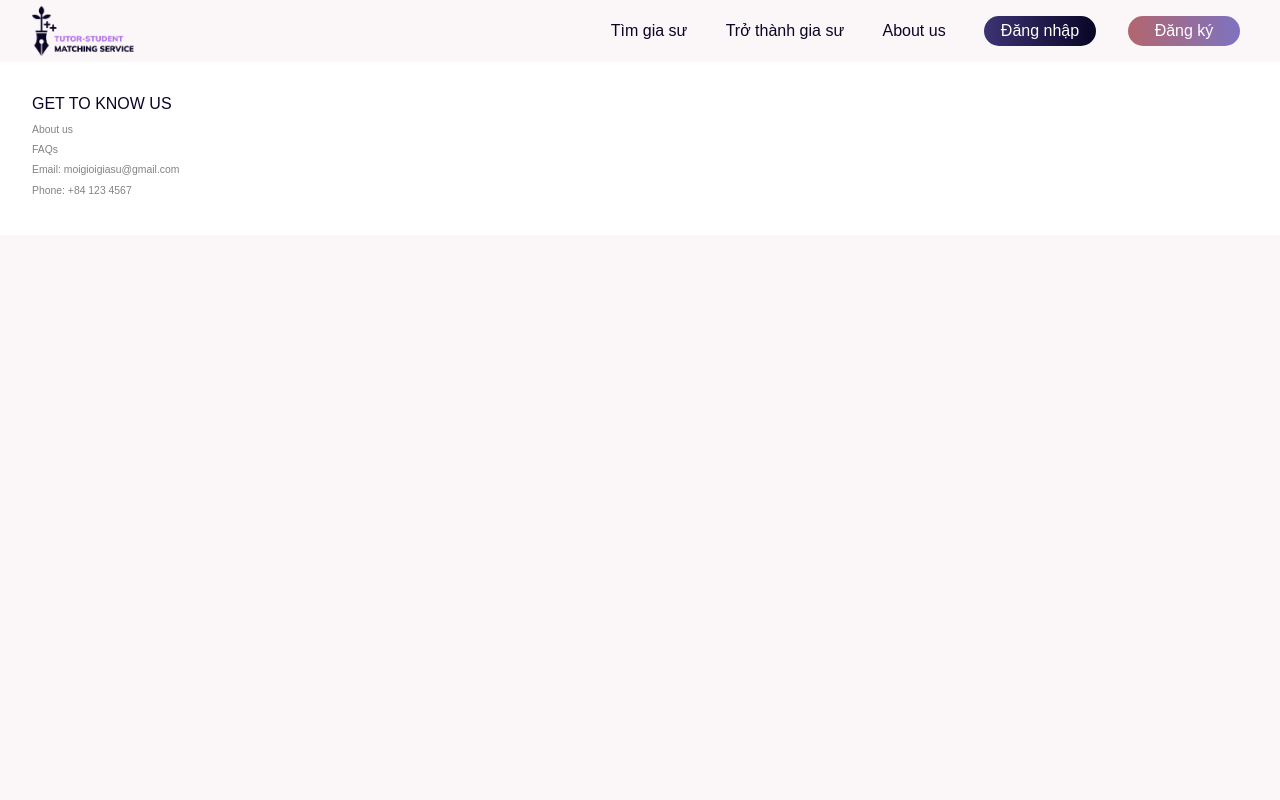
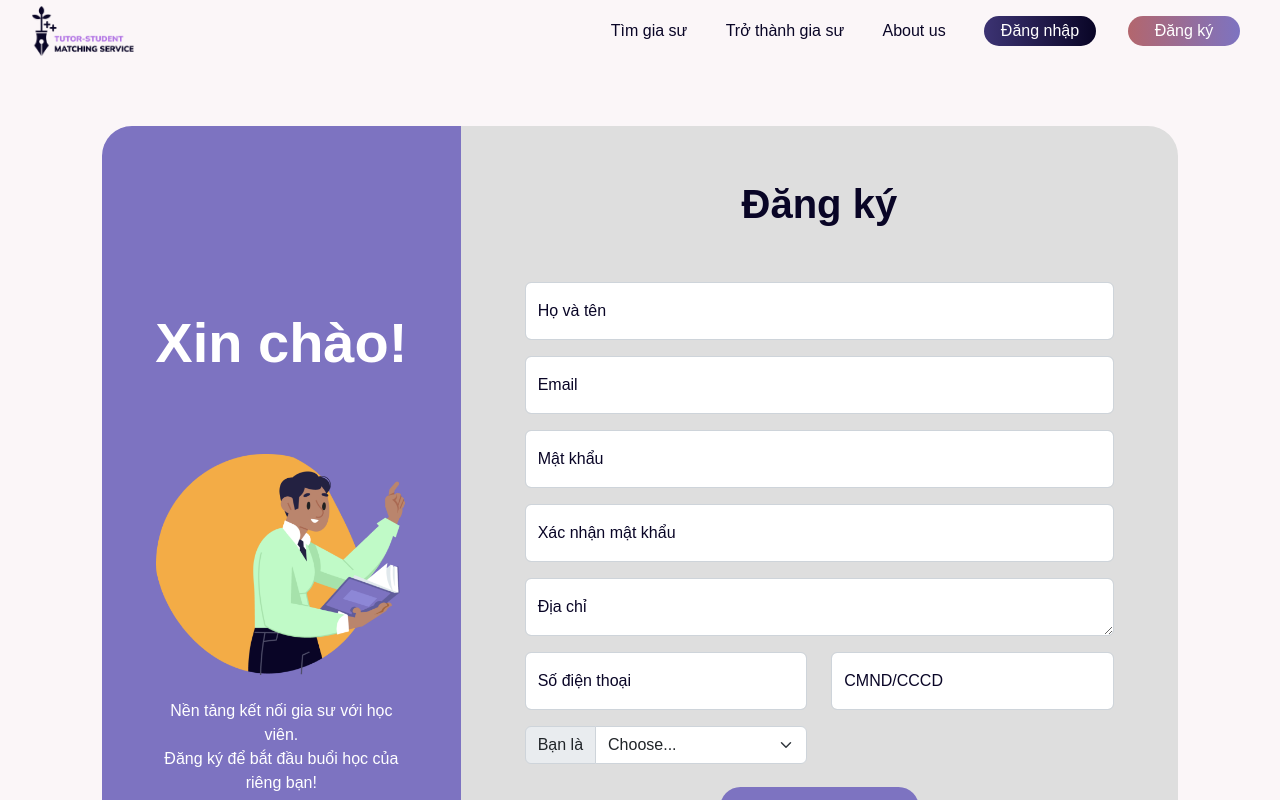
Before and after one commit to thanhhung270502/tutor-student-fe, a React (Create React App) app: page /signup in a window 1280 px wide. Shown: the top 800 px of the page. Built offline with nearby package versions, Linux system fonts and the light colour scheme.

Commit message:
show hide uploadCV

```diff
--- a/src/App.js
+++ b/src/App.js
@@ -4,6 +4,8 @@ import Layout from '~/components/Layout/DefaultLayout/Layout';
 
 import Home from './pages/Home/Home.js'
 import ClassList from './pages/ClassList/ClassList'
+import Login from './pages/Login'
+import SignUp from './pages/SignUp'
 
 function App() {
     return (
@@ -12,6 +14,8 @@ function App() {
             <Routes>
                 <Route path="/" element={<Home />} />
                 <Route path="/classlist" element={<ClassList />} />
+                <Route path="/login" element={<Login />} />
+                <Route path="/signup" element={<SignUp />} />
             </Routes>
         </Layout >
 
--- a/src/components/GlobalStyles/GlobalStyles.scss
+++ b/src/components/GlobalStyles/GlobalStyles.scss
@@ -7,7 +7,13 @@
 
 // Color
 :root {
-    --red: #fe2c55;
+    --gray: #828282;
+    --black: #090526;
+    --purple: #7d73c1;
+    --gray-light: #DEDEDE;
+    --gray-light: #dedede;
+    --white: #fff;
+    --purple-light: #fbf6f8;
 }
 
 * {
@@ -15,8 +21,7 @@
     font-family: 'Mulish', sans-serif;
 }
 
-html {
-}
+html {}
 
 body {
     background-color: #FBF6F8;
--- a/src/pages/ClassList/ClassList.module.css
+++ b/src/pages/ClassList/ClassList.module.css
@@ -8,10 +8,11 @@
     background-color: #fff;
     border-radius: 2rem;
     margin-top: 1rem;
+    box-shadow: 3px 2px 20px -3px rgba(0, 0, 0, 0.113);
 }
 
 .theader {
-    background-color: #ff727e;
+    background-color: #ff97a5;
 }
 
 .th {
--- a/src/pages/Login/index.js
+++ b/src/pages/Login/index.js
@@ -22,7 +22,7 @@ function Login() {
                                         id="floatingInput"
                                         placeholder="name@example.com"
                                     ></input>
-                                    <label for="floatingInput">Email address</label>
+                                    <label htmlFor="floatingInput">Email address</label>
                                 </div>
                                 <div className={cx('form-floating')}>
                                     <input
@@ -31,16 +31,16 @@ function Login() {
                                         id="floatingPassword"
                                         placeholder="Password"
                                     ></input>
-                                    <label for="floatingPassword">Password</label>
+                                    <label htmlFor="floatingPassword">Password</label>
                                 </div>
-                                <div class="form-check mt-3">
+                                <div className="form-check mt-3">
                                     <input
-                                        class="form-check-input"
+                                        className="form-check-input"
                                         type="checkbox"
                                         value=""
                                         id="flexCheckDefault"
                                     ></input>
-                                    <label class="form-check-label" for="flexCheckDefault">
+                                    <label className="form-check-label" htmlFor="flexCheckDefault">
                                         <div className={cx('forget__password')}>Remember me</div>
                                     </label>
                                 </div>
--- a/src/pages/SignUp/index.js
+++ b/src/pages/SignUp/index.js
@@ -1,5 +1,6 @@
 import classNames from 'classnames/bind';
 import styles from './SignUp.module.scss';
+import { useState } from 'react'
 import './signup.scss';
 import '~/pages/Login/login.scss';
 import images from '~/assets/images';
@@ -7,6 +8,7 @@ import images from '~/assets/images';
 const cx = classNames.bind(styles);
 
 function SignUp() {
+    const [upload, setUpload] = useState(false);
     return (
         <div className="sign__container">
             <div className="container">
@@ -32,7 +34,7 @@ function SignUp() {
                                         id="floatingInput"
                                         placeholder="name@example.com"
                                     ></input>
-                                    <label for="floatingInput">Họ và tên</label>
+                                    <label htmlFor="floatingInput">Họ và tên</label>
                                 </div>
                                 <div className={cx('form-floating mb-3')}>
                                     <input
@@ -41,7 +43,7 @@ function SignUp() {
                                         id="floatingInput"
                                         placeholder="name@example.com"
                                     ></input>
-                                    <label for="floatingInput">Email</label>
+                                    <label htmlFor="floatingInput">Email</label>
                                 </div>
                                 <div className={cx('form-floating mb-3')}>
                                     <input
@@ -50,7 +52,7 @@ function SignUp() {
                                         id="floatingPassword"
                                         placeholder="Password"
                                     ></input>
-                                    <label for="floatingPassword">Mật khẩu</label>
+                                    <label htmlFor="floatingPassword">Mật khẩu</label>
                                 </div>
                                 <div className={cx('form-floating mb-3')}>
                                     <input
@@ -59,15 +61,16 @@ function SignUp() {
                                         id="floatingPassword"
                                         placeholder="Password"
                                     ></input>
-                                    <label for="floatingPassword">Xác nhận mật khẩu</label>
+                                    <label htmlFor="floatingPassword">Xác nhận mật khẩu</label>
                                 </div>
-                                <div class="form-floating mb-3">
+                                <div className
+                                    ="form-floating mb-3">
                                     <textarea
                                         className="form-control"
                                         placeholder="Leave a comment here"
                                         id="floatingTextarea"
                                     ></textarea>
-                                    <label for="floatingTextarea">Địa chỉ</label>
+                                    <label htmlFor="floatingTextarea">Địa chỉ</label>
                                 </div>
                                 <div className="row">
                                     <div className="col-lg-6 col-md-12">
@@ -78,7 +81,7 @@ function SignUp() {
                                                 id="floatingInput"
                                                 placeholder="name@example.com"
                                             ></input>
-                                            <label for="floatingInput">Số điện thoại</label>
+                                            <label htmlFor="floatingInput">Số điện thoại</label>
                                         </div>
                                     </div>
                                     <div className="col-lg-6 col-md-12">
@@ -89,31 +92,39 @@ function SignUp() {
                                                 id="floatingInput"
                                                 placeholder="name@example.com"
                                             ></input>
-                                            <label for="floatingInput">CMND/CCCD</label>
+                                            <label htmlFor="floatingInput">CMND/CCCD</label>
                                         </div>
                                     </div>
                                 </div>
                                 <div className="row">
                                     <div className="col-lg-6 col-md-12">
                                         <div className="input-group mb-3">
-                                            <label className="input-group-text" for="inputGroupSelect01">
+                                            <label className="input-group-text" htmlFor="inputGroupSelect01">
                                                 Bạn là
                                             </label>
-                                            <select className="form-select" id="inputGroupSelect01">
-                                                <option selected>Choose...</option>
+                                            <select className="form-select"
+                                                id="inputGroupSelect01"
+                                                onChange={async (event) => {
+                                                    event.target.value == "2" ? setUpload(true) : setUpload(false)
+                                                }}
+                                            >
+                                                <option defaultValue="0">Choose...</option>
                                                 <option value="1">Học viên</option>
                                                 <option value="2">Gia sư</option>
                                             </select>
                                         </div>
                                     </div>
+                                    {
+                                        (upload &&
                                             <div className="col-lg-6 col-md-12">
                                                 <div className="input-group mb-3">
-                                            <label className="input-group-text" for="inputGroupFile01">
+                                                    <label className="input-group-text" htmlFor="inputGroupFile01">
                                                         Upload
                                                     </label>
                                                     <input type="file" className="form-control" id="inputGroupFile01"></input>
                                                 </div>
-                                    </div>
+                                            </div>)
+                                    }
                                 </div>
                                 <div className="text-center pt-3 pb-4">
                                     <a className="btn-purple" href="#">
```
Also changed, not shown: 2 other files (tests, documents, lock files or other folders). Lines whose indentation alone changed are shown as unchanged.
